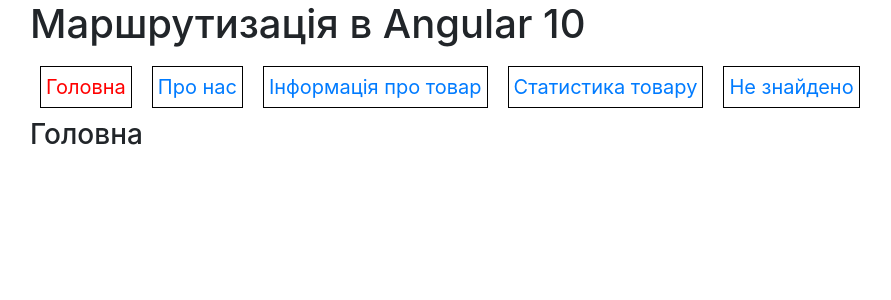
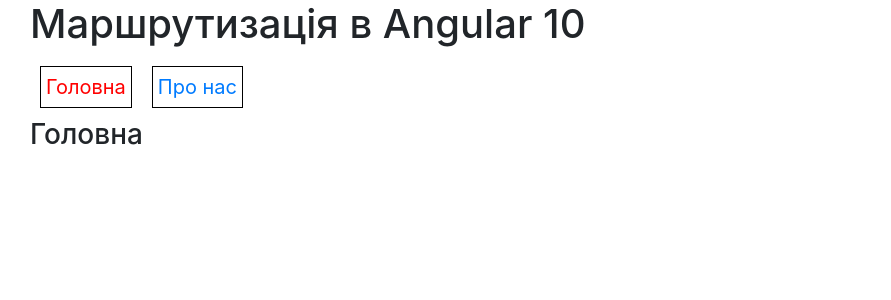
Before and after one commit to Oleh1033/AngularTest1, an Angular app in the folder COVID/: page / in a window 1280 px wide. Shown: the top 300 px of the page, without its empty margins (55-946 px from the left). Built offline with nearby package versions, Linux system fonts and the light colour scheme.

Commit message:
Guard. CanActivate

```diff
--- /dev/null
+++ b/COVID/src/app/about.guard.ts
@@ -0,0 +1,10 @@
+import {CanActivate, ActivatedRouteSnapshot, RouterStateSnapshot} from "@angular/router";
+import {Observable} from "rxjs";
+
+export class AboutGuard implements CanActivate{
+
+    canActivate(route: ActivatedRouteSnapshot, state: RouterStateSnapshot) : Observable<boolean> | boolean{
+
+        return confirm('Вы уверены, что хотите перейти?');
+    }
+}
--- a/COVID/src/app/app-routing.module.ts
+++ b/COVID/src/app/app-routing.module.ts
@@ -2,28 +2,18 @@
 import { Routes, RouterModule } from '@angular/router';
 import { HomeComponent } from './home.component';
 import { AboutComponent } from './about.component';
-import { NotFoundComponent } from './not-found.component';
-import { ItemComponent } from './item.component';
-import { ItemDetailsComponent } from './item-details.component';
-import { ItemStatComponent } from './item-stat.component';
+import { AboutGuard } from './about.guard';
 
-const itemRoutes: Routes = [
-  {path: 'details', component: ItemDetailsComponent},
-  {path: 'stat', component: ItemStatComponent}
-]
 
 const routes: Routes = [
   { path: '', component: HomeComponent },
-  { path: 'about', component: AboutComponent },
-  { path: 'not', component: NotFoundComponent },
-  {path: 'item/:id', component: ItemComponent},
-  {path: 'item/:id', component: ItemComponent, children: itemRoutes},
-  { path: '**', redirectTo: '/' }
+  { path: 'about', component: AboutComponent, canActivate: [AboutGuard] }
 ];
 
 
 @NgModule({
   imports: [RouterModule.forRoot(routes)],
-  exports: [RouterModule]
+  exports: [RouterModule],
+  providers: [AboutGuard]
 })
 export class AppRoutingModule { }
--- a/COVID/src/app/app.component.html
+++ b/COVID/src/app/app.component.html
@@ -4,9 +4,6 @@
         <nav class="nav">
             <a routerLink="" routerLinkActive="active" [routerLinkActiveOptions]="{exact: true}">Головна</a>
             <a routerLink="/about" routerLinkActive="active">Про нас</a>
-            <a routerLink="/item/5/details">Інформація про товар</a>
-            <a routerLink="/item/5/stat">Статистика товару</a>
-            <a routerLink="/not" routerLinkActive="active">Не знайдено</a>
         </nav>
         <router-outlet></router-outlet>
     </div>
--- a/COVID/src/app/item-details.component.ts
+++ /dev/null
@@ -1,8 +0,0 @@
-import { Component } from '@angular/core';
-
-@Component({
-    selector: 'item-details',
-    template: `<h3>Інформація про товар</h3>`
-})
-
-export class ItemDetailsComponent {}
--- a/COVID/src/app/item-stat.component.ts
+++ /dev/null
@@ -1,8 +0,0 @@
-import { Component } from '@angular/core';
-
-@Component({
-    selector: 'item-stat',
-    template: `<h3>Статистика товару</h3>`
-})
-
-export class ItemStatComponent {}
--- a/COVID/src/app/item.component.ts
+++ /dev/null
@@ -1,23 +0,0 @@
-import { Component } from '@angular/core';
-import { ActivatedRoute } from '@angular/router';
-import { Subscription } from 'rxjs';
-
-@Component({
-    selector: 'item-app',
-    template: `<h3>Товар {{id}}</h3>
-    <router-outlet></router-outlet>`
-})
-
-export class ItemComponent {
-
-id: number;
-private routeSubscription: Subscription;
-
-constructor(private route: ActivatedRoute){
-    this.routeSubscription = route.params.subscribe(params => {
-        this.id = params['id'];
-    });
-
-}
-
-}
--- a/COVID/src/app/not-found.component.ts
+++ /dev/null
@@ -1,10 +0,0 @@
-import { Component } from '@angular/core';
-
-@Component({
-    selector: 'not-found-app',
-    template: `<h3>Сторінка не знайдена</h3>`
-})
-
-export class NotFoundComponent {
-
-}
```
Also changed, not shown: COVID/src/app/app.module.ts (+3 -9 lines).
